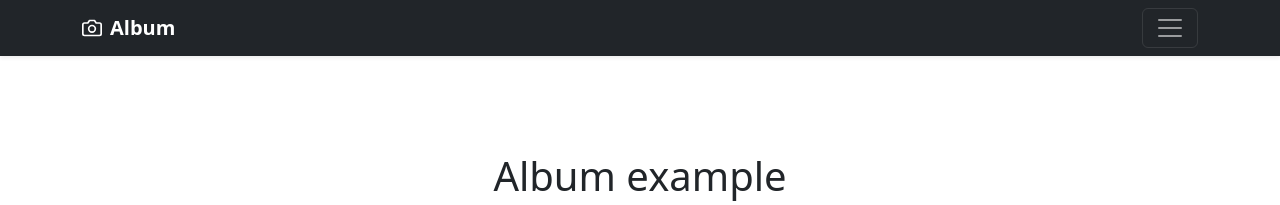
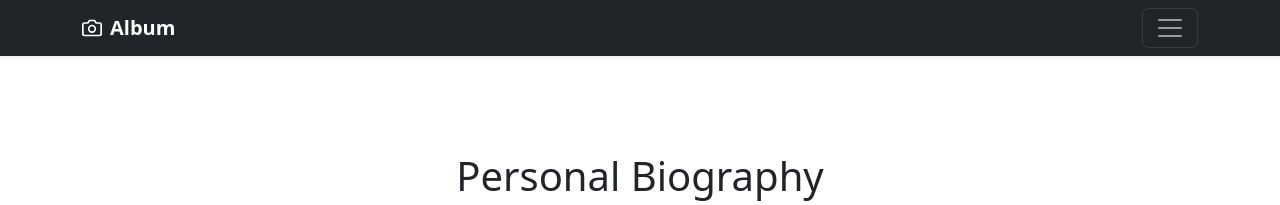
Before and after one commit to pestipona/pestipona.github.io, a plain HTML site: page biography.html in a window 1280 px wide. Shown: the top 205 px of the page. Drawn offline with nearby package versions, Linux system fonts and the light colour scheme.

Commit message:
Edited Bootstrap Template on Personal Page

```diff
--- a/biography.html
+++ b/biography.html
@@ -66,7 +66,7 @@
     <section class="py-5 text-center container">
         <div class="row py-lg-5">
             <div class="col-lg-6 col-md-8 mx-auto">
-                <h1 class="fw-light">Album example</h1>
+                <h1 class="fw-light">Personal Biography</h1>
                 <p class="lead text-muted">Paul has a diverse set of skills, his background includes serving in the Army for 6 years as a UH-60 Black Hawk Maintainer at Fort Carson, CO and later as a Cyber Operations Specialist at the National Security Agency (NSA) at Fort Meade, MD. Paul has a distinguished career in the military earning 2 Army Good Conduct Medals, 2 Army Commendation Medals, an Army Achievement Medal, Global War on Terror Service Medal, and a National Defense Service Medal. Paul was also an Honor Graduate at the US Navy’s Joint Cyber Analysis Course, graduating as one of the top students of his class, and he is also the Distinguished Graduate for the US Army’s Aviation Logistics School.</p>
                 <p class="lead text-muted">After transitioning from the military, Paul worked as a Cyber Security Watch Officer for Leidos at the Defense Information Systems Agency (DISA) securing Department of Defense (DoD) Networks as well as being a first responder for cyber related events. Paul also worked for Amazon Web Services as a Cloud Support Engineer Level 3 maintaining AWS’s CloudFormation services. Paul now works as a Software Systems Engineer for Leidos developing analytical tools for the DoD.</p>
                 <p class="lead text-muted">In his spare time Paul loves to watch historical documentaries, study math, draw classical architectural drawings, and be a full-time dad. Paul also stays active by playing tennis and roll on the mats when he has time at his local Jiu-Jitsu school in Columbia, MD.</p>
```
Also changed, not shown: index.html (+1 -1 lines), styles_biography.css (line endings or trailing spaces).
